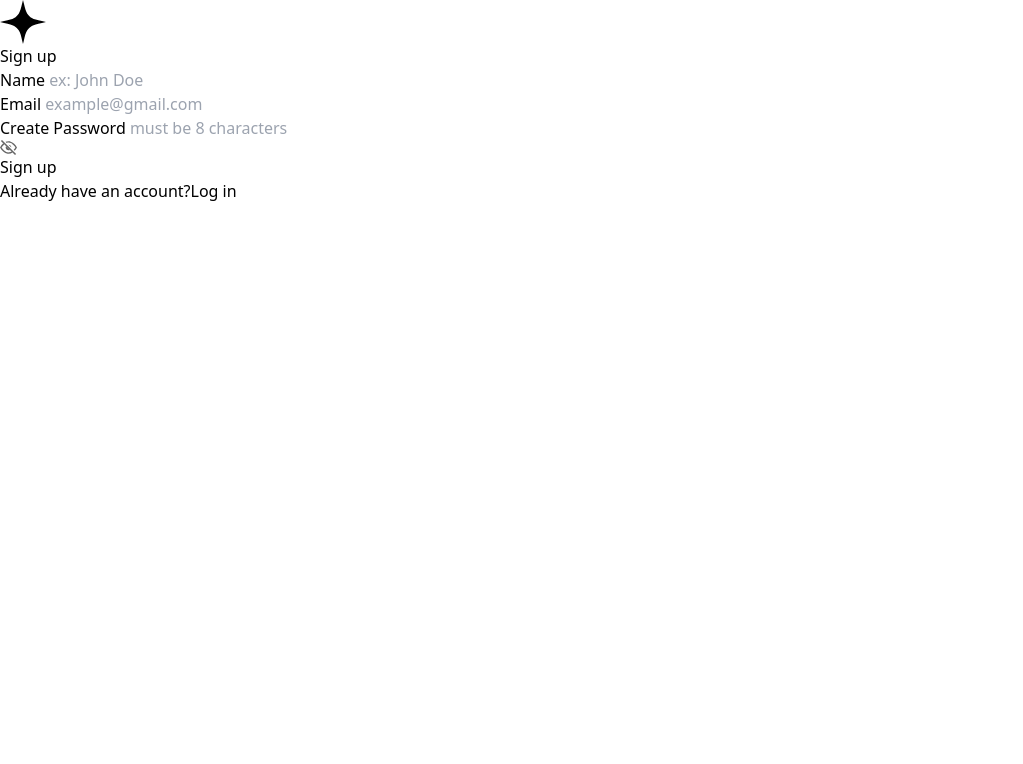
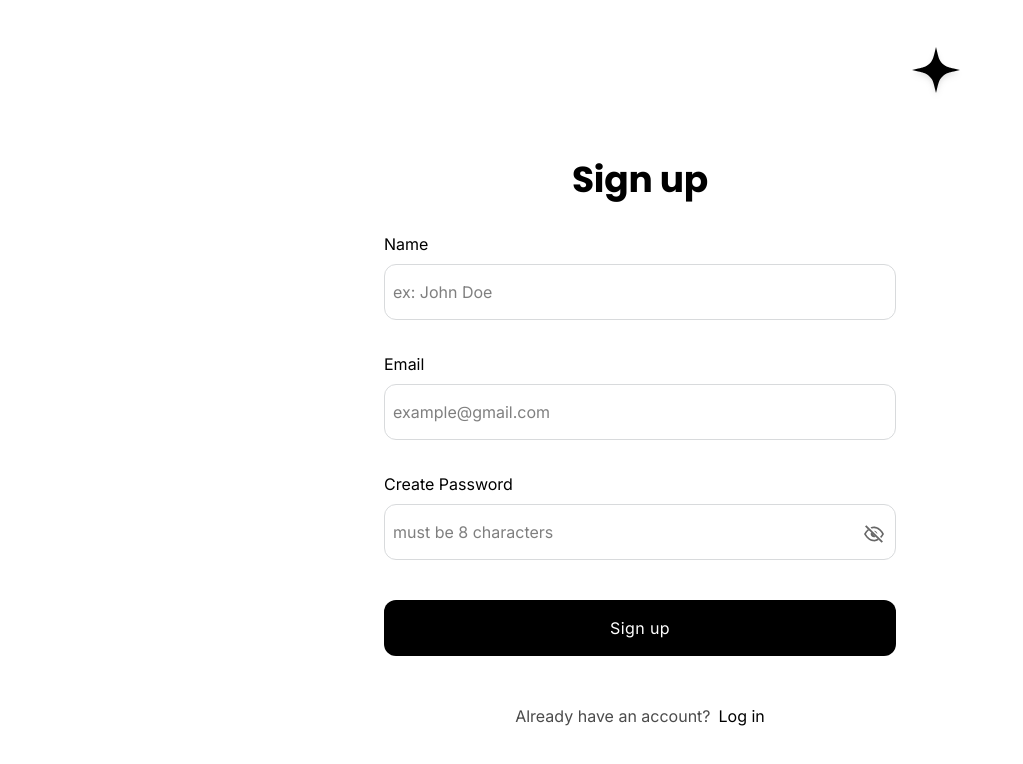
Before and after one commit to mohamedhesham221/registration-system, a website: page index.html in a window 1280 px wide. Shown: the whole page, without its empty margins (0-1023 px from the left). Drawn offline with Linux system fonts and the light colour scheme.

Commit message:
Fix/style

```diff
--- a/index.html
+++ b/index.html
@@ -4,7 +4,7 @@
 <head>
   <meta charset="UTF-8">
   <meta name="viewport" content="width=device-width, initial-scale=1.0">
-  <link rel="stylesheet" href="./assets/css/output.css">
+  <link rel="stylesheet" href="assets/css/output.css">
   <title>Registration</title>
 </head>
 
```
Also changed, not shown: profile.html (+1 -1 lines), sign-in.html (+1 -1 lines), assets/css/output.css.
